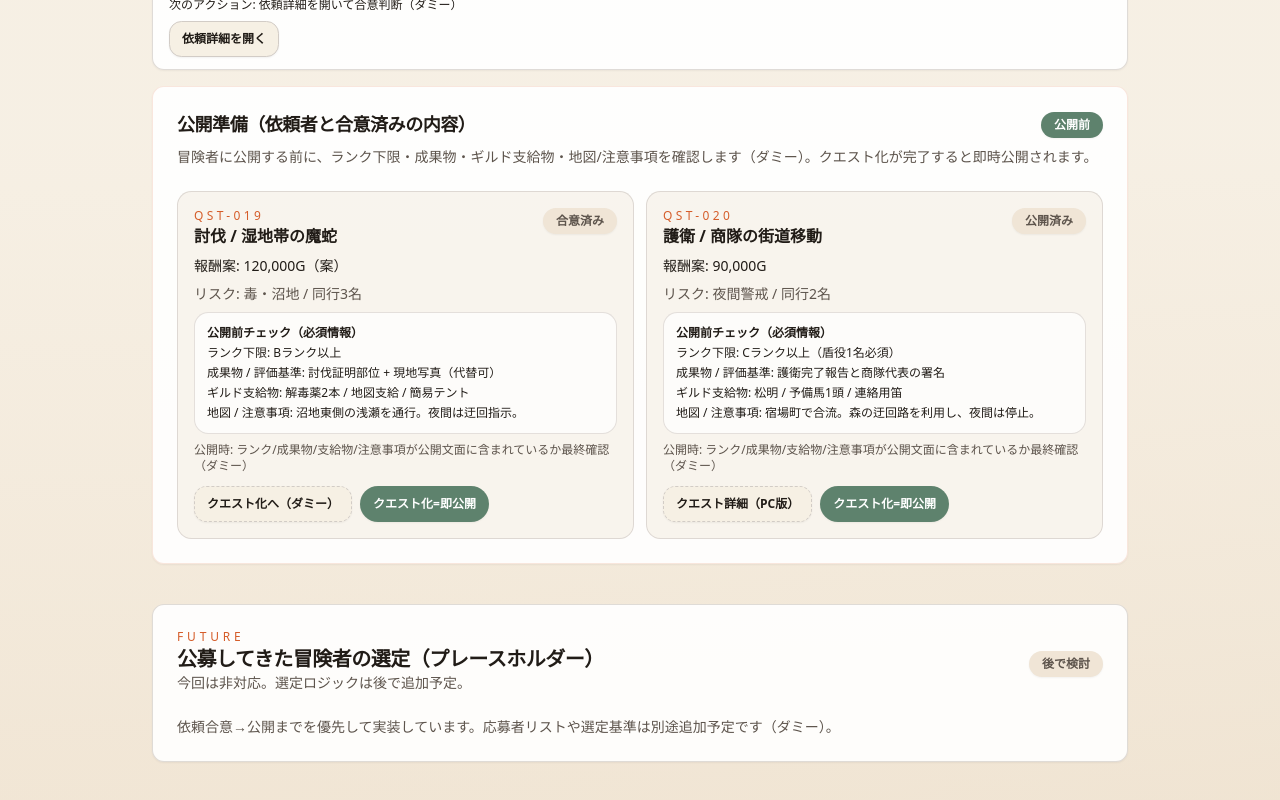
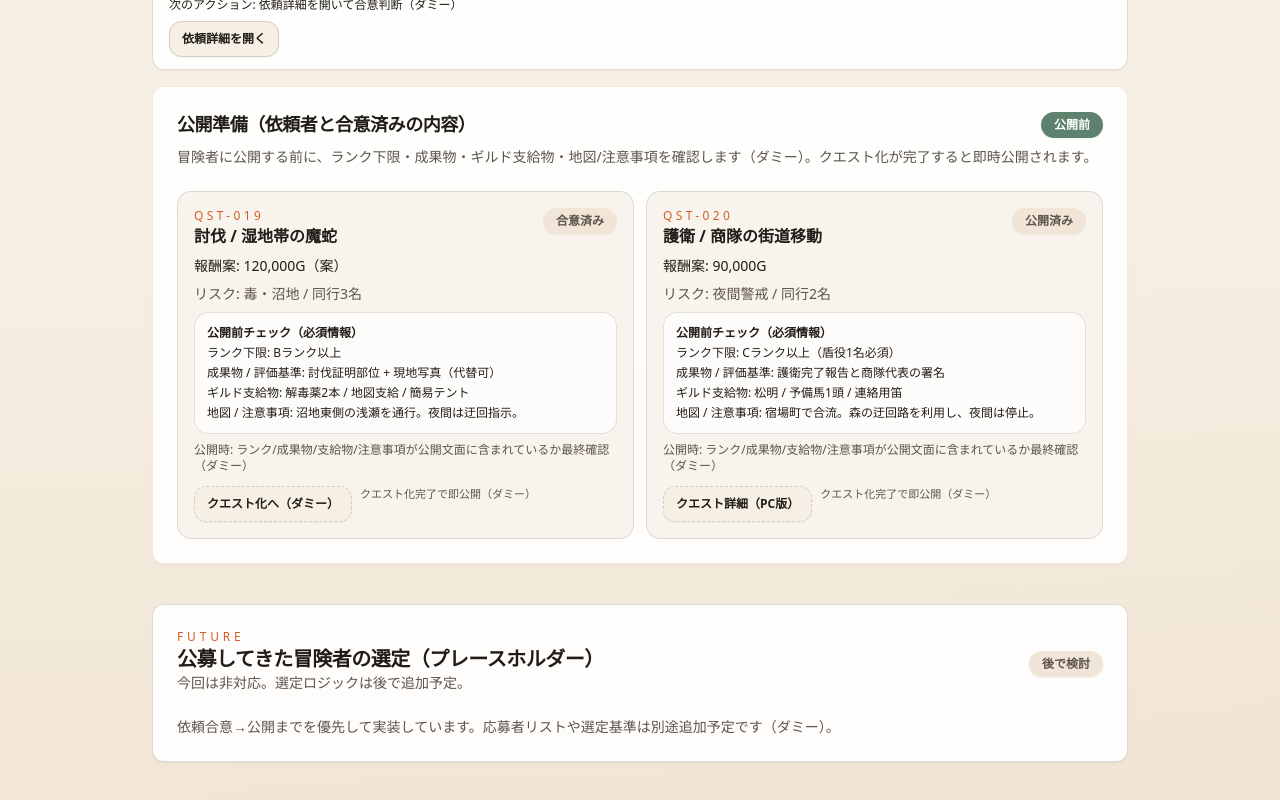
Before and after one commit to kazurego7/isekai-quest-agency, a Next.js app: page /reception in a window 1280 px wide. Shown: the part 558-1358 px from the top of the page. Built offline with nearby package versions, Linux system fonts and the light colour scheme.

Commit message:
Remove publish badge and keep questify immediate

```diff
--- a/app/reception/page.js
+++ b/app/reception/page.js
@@ -159,7 +159,7 @@
                         <Link href={`/reception/quests/${draft.questId.toLowerCase()}`}>クエスト詳細（PC版）</Link>
                       </Button>
                     )}
-                    <Badge variant="secondary">クエスト化=即公開</Badge>
+                    <span className="text-[11px] text-muted-foreground">クエスト化完了で即公開（ダミー）</span>
                   </div>
                 </div>
               ))}
```
